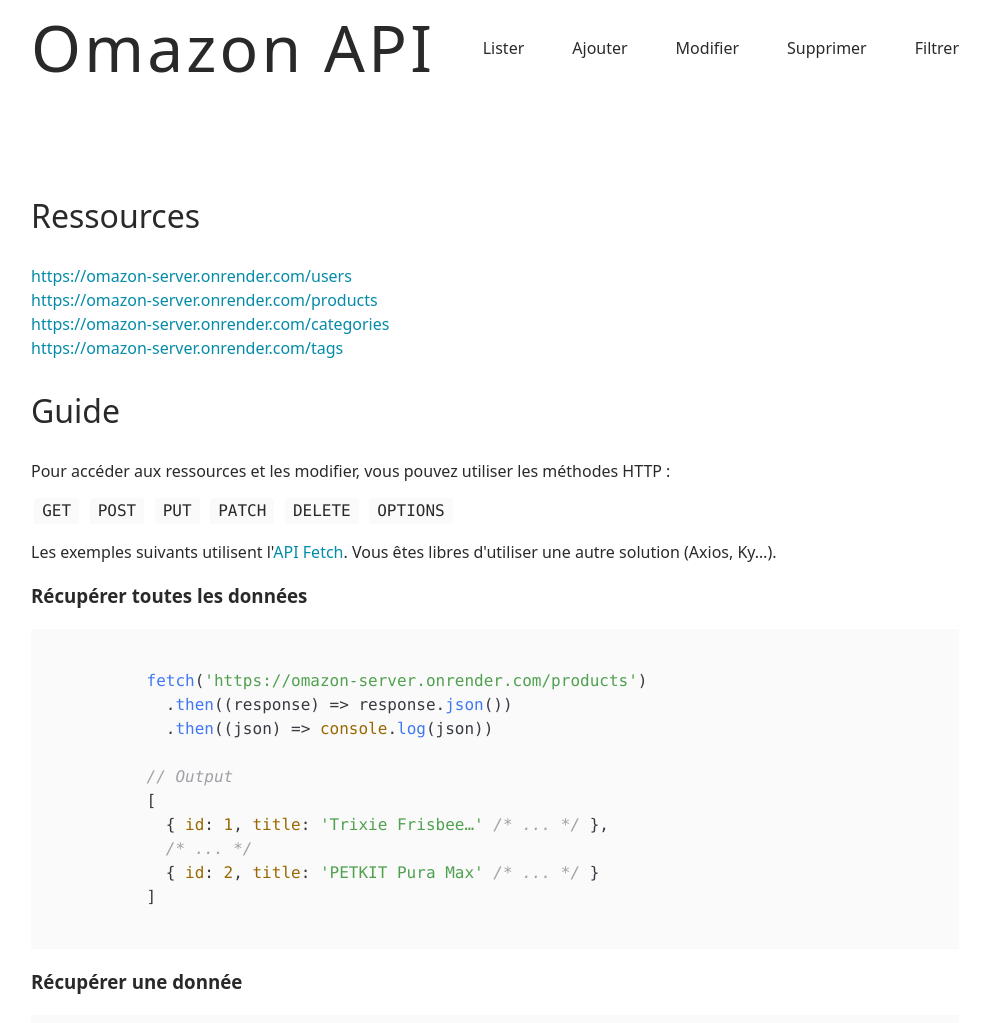
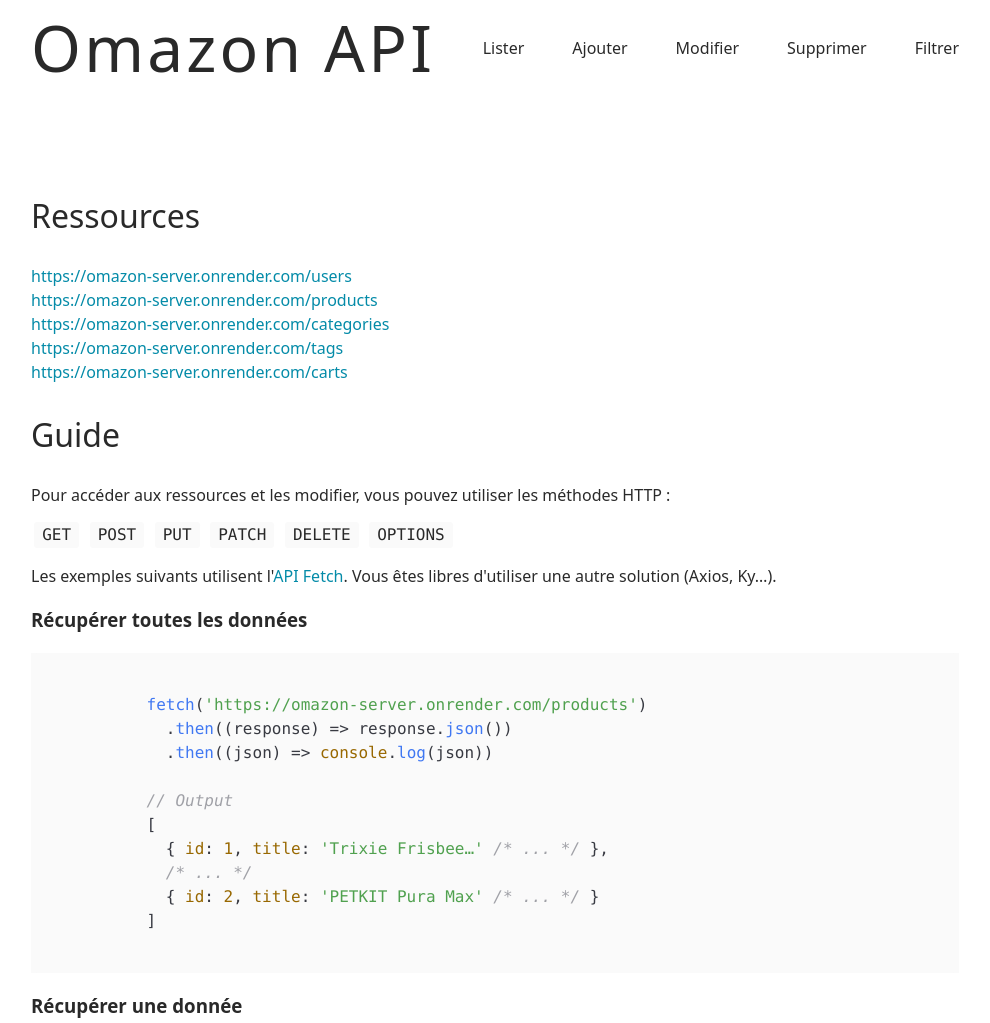
Before and after one commit to FabienTavernier/omazon-server, a website: page public/index.html in a window 1280 px wide. Shown: the top 1023 px of the page, without its empty margins (145-1135 px from the left). Drawn offline with nearby package versions, Linux system fonts and the light colour scheme.

Commit message:
fix(doc): add route + examples

```diff
--- a/public/index.html
+++ b/public/index.html
@@ -44,6 +44,9 @@
           </li>
           <li>
             <a href="https://omazon-server.onrender.com/tags">https://omazon-server.onrender.com/tags</a>
+          </li>
+          <li>
+            <a href="https://omazon-server.onrender.com/carts">https://omazon-server.onrender.com/carts</a>
           </li>
         </ul>
 
@@ -109,7 +112,7 @@
           fetch('https://omazon-server.onrender.com/products', {
             method: 'POST',
             body: JSON.stringify({
-              title: 'Dragon Ball - Full Color - L'enfance de Goku - Tome 01',
+              title: "Dragon Ball - Full Color - L'enfance de Goku - Tome 01",
               price: 14.95,
               image: 'https://m.media-amazon.com/images/I/81JkZVR-x+L._SL1500_.jpg',
               categoryId: 8,
@@ -126,7 +129,7 @@
           {
             {
               id: 33,
-              title: 'Dragon Ball - Full Color - L'enfance de Goku - Tome 01',
+              title: "Dragon Ball - Full Color - L'enfance de Goku - Tome 01",
               price: 14.95,
               image: 'https://m.media-amazon.com/images/I/81JkZVR-x+L._SL1500_.jpg',
               categoryId: 8,
@@ -149,7 +152,7 @@
             method: 'PUT',
             body: JSON.stringify({
               id: 33,
-              title: 'Dragon Ball - Full Color - L'enfance de Goku - Tome 01',
+              title: "Dragon Ball - Full Color - L'enfance de Goku - Tome 01",
               price: 14.95,
               image: 'https://m.media-amazon.com/images/I/81JkZVR-x+L._SL1500_.jpg',
               categoryId: 8,
@@ -165,7 +168,7 @@
         // Output
         {
           id: 33,
-          title: 'Dragon Ball - Full Color - L'enfance de Goku - Tome 01',
+          title: "Dragon Ball - Full Color - L'enfance de Goku - Tome 01",
           price: 14.95,
           image: 'https://m.media-amazon.com/images/I/81JkZVR-x+L._SL1500_.jpg',
           categoryId: 8,
@@ -191,7 +194,7 @@
         // Output
         {
           id: 33,
-          title: 'Dragon Ball - Full Color - L'enfance de Goku - Tome 01',
+          title: "Dragon Ball - Full Color - L'enfance de Goku - Tome 01",
           price: 12.59,
           image: 'https://m.media-amazon.com/images/I/81JkZVR-x+L._SL1500_.jpg',
           categoryId: 8,
```
